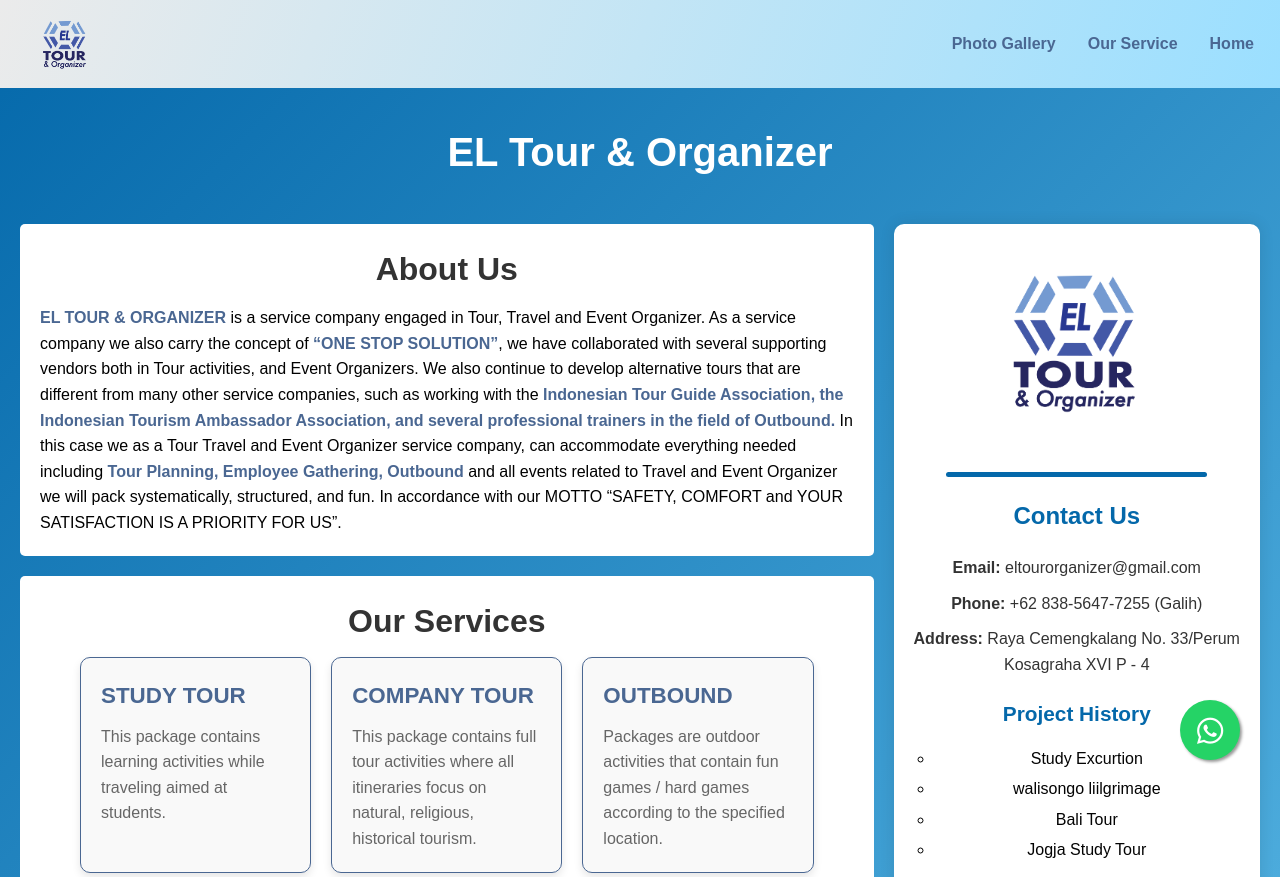
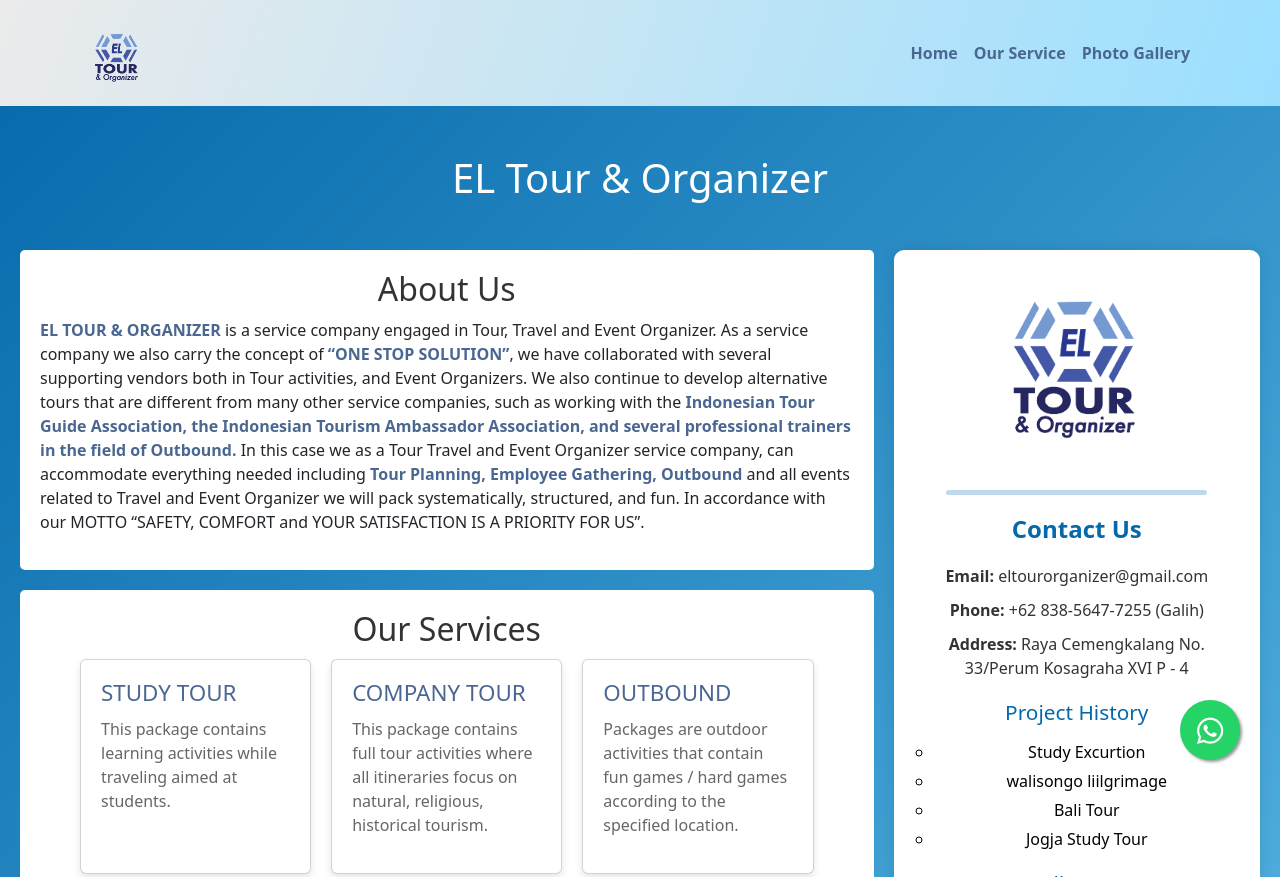
Before and after one commit to ElTourOrganizer/ElTourOrgainizer.github.io, a plain HTML site: page index.html in a window 1280 px wide. Shown: the top 877 px of the page. Drawn offline with nearby package versions, Linux system fonts and the light colour scheme.

Commit message:
commieet

```diff
--- a/assets/styles/styles.css
+++ b/assets/styles/styles.css
@@ -17,55 +17,43 @@ body {
 header {
     text-align: center;
     padding-bottom: 20px;
-    padding-top: 120px;
+    /* padding-top: 120px; */
 }
 
 header h1 {
     font-size: 2.5em;
+    margin-top: 3rem;
     color: #333;
 }
-
-.nav ul {
-    list-style-type: none;
-    margin: 0;
-    padding: 0;
-    padding-left: 10px;
-    padding-right: 10px;
-    overflow: hidden;
-    background-color: #e9e9e9;
+/* Navbar container */
+.navbar {
     position: fixed;
     top: 0;
     width: 100%;
-    display: flex;
-    align-items: center;
+    z-index: 1000;
+    padding: 0;
 }
 
-.nav li {
-    display: inline-block;
-}
-
-.nav .logo {
-    margin-left: 20px;
-    margin-right: auto;
-}
-
-.nav .logo img {
+/* Navbar brand/logo */
+.navbar-brand img {
     height: 80px;
     width: auto;
     padding-top: 10px;
 }
 
-.nav li a {
-    display: block;
+/* Navbar link styles */
+.navbar-nav .nav-link {
     color: rgb(74, 103, 146);
     text-align: center;
     padding: 14px 16px;
+    position: relative;
     text-decoration: none;
-    position: relative;
     transition: all 0.3s ease-in-out;
+    font-weight: bold;
 }
 
-.nav li a::after {
+/* Animated underline effect */
+.navbar-nav .nav-link::after {
     content: '';
     position: absolute;
     width: 0;
@@ -76,17 +64,13 @@ header h1 {
     transition: width 0.3s ease-in-out, left 0.3s ease-in-out;
 }
 
-.nav li a:hover::after {
+.navbar-nav .nav-link:hover::after {
     width: 100%;
     left: 0;
 }
 
-.nav li a:hover {
+.navbar-nav .nav-link:hover {
     background-color: transparent;
-}
-
-.nav li:not(.logo) {
-    float: right;
 }
 
 .active {
--- a/index.html
+++ b/index.html
@@ -7,21 +7,39 @@
     <link rel="stylesheet" href="assets/styles/styles.css">
     <link rel="icon" href="assets/images/ELtour-bg.png">
     <link rel="stylesheet" href="https://cdnjs.cloudflare.com/ajax/libs/font-awesome/5.15.4/css/all.min.css">
+    <link href="https://cdn.jsdelivr.net/npm/bootstrap@5.3.5/dist/css/bootstrap.min.css" rel="stylesheet" integrity="sha384-SgOJa3DmI69IUzQ2PVdRZhwQ+dy64/BUtbMJw1MZ8t5HZApcHrRKUc4W0kG879m7" crossorigin="anonymous">
+</head>
 </head>
 <body style="background: linear-gradient(135deg, #0468aa, #69c6f0);">
     <header>
-        <div class="nav">
-            <ul style="background: linear-gradient(110deg, #ebebeb, #9bdfff);">
-                <li class="logo">
-                    <img src="assets/images/ELtour-logo.PNG" alt="Company Logo">
-                </li>
-                <b>
-                    <li><a href="index.html">Home</a></li>
-                    <li><a href="#our-services">Our Service</a></li>
-                    <li><a href="#photo-gallery">Photo Gallery</a></li>
-                </b>
-            </ul>
-        </div>
+        <nav class="navbar navbar-expand-lg" style="background: linear-gradient(110deg, #ebebeb, #9bdfff);">
+            <div class="container">
+              <!-- Logo -->
+              <a class="navbar-brand" href="#">
+                <img src="assets/images/ELtour-logo.PNG" alt="Company Logo" height="50">
+              </a>
+
+              <!-- Toggle button for mobile -->
+              <button class="navbar-toggler" type="button" data-bs-toggle="collapse" data-bs-target="#navbarNav">
+                <span class="navbar-toggler-icon"></span>
+              </button>
+
+              <!-- Navigation links -->
+              <div class="collapse navbar-collapse" id="navbarNav">
+                <ul class="navbar-nav ms-auto fw-bold">
+                  <li class="nav-item">
+                    <a class="nav-link" href="index.html">Home</a>
+                  </li>
+                  <li class="nav-item">
+                    <a class="nav-link" href="#our-services">Our Service</a>
+                  </li>
+                  <li class="nav-item">
+                    <a class="nav-link" href="#photo-gallery">Photo Gallery</a>
+                  </li>
+                </ul>
+              </div>
+            </div>
+          </nav>
         <h1 style="color: white;">EL Tour & Organizer</h1>
     </header>
         <main>
@@ -120,10 +138,12 @@
                 </div>
             </div>
         </section>
-        <p>&copy; 2024 EL Tour</p>
+        <p style="margin-bottom:0;">&copy; 2024 EL Tour</p>
     </footer>
     <!-- Whatsapp Floating -->
-    <a href="https://wa.me/6285542202185?text=Hi%20Qiscus" class="floating" target="_blank">
-    <i class="fab fa-whatsapp fab-icon"></i>
 </body>
 </html>
+<a href="https://wa.me/6285542202185?text=Hi%20Qiscus" class="floating" target="_blank">
+<i class="fab fa-whatsapp fab-icon"></i>
+<script src="https://cdn.jsdelivr.net/npm/@popperjs/core@2.11.8/dist/umd/popper.min.js" integrity="sha384-I7E8VVD/ismYTF4hNIPjVp/Zjvgyol6VFvRkX/vR+Vc4jQkC+hVqc2pM8ODewa9r" crossorigin="anonymous"></script>
+<script src="https://cdn.jsdelivr.net/npm/bootstrap@5.3.5/dist/js/bootstrap.min.js" integrity="sha384-VQqxDN0EQCkWoxt/0vsQvZswzTHUVOImccYmSyhJTp7kGtPed0Qcx8rK9h9YEgx+" crossorigin="anonymous"></script>
```
